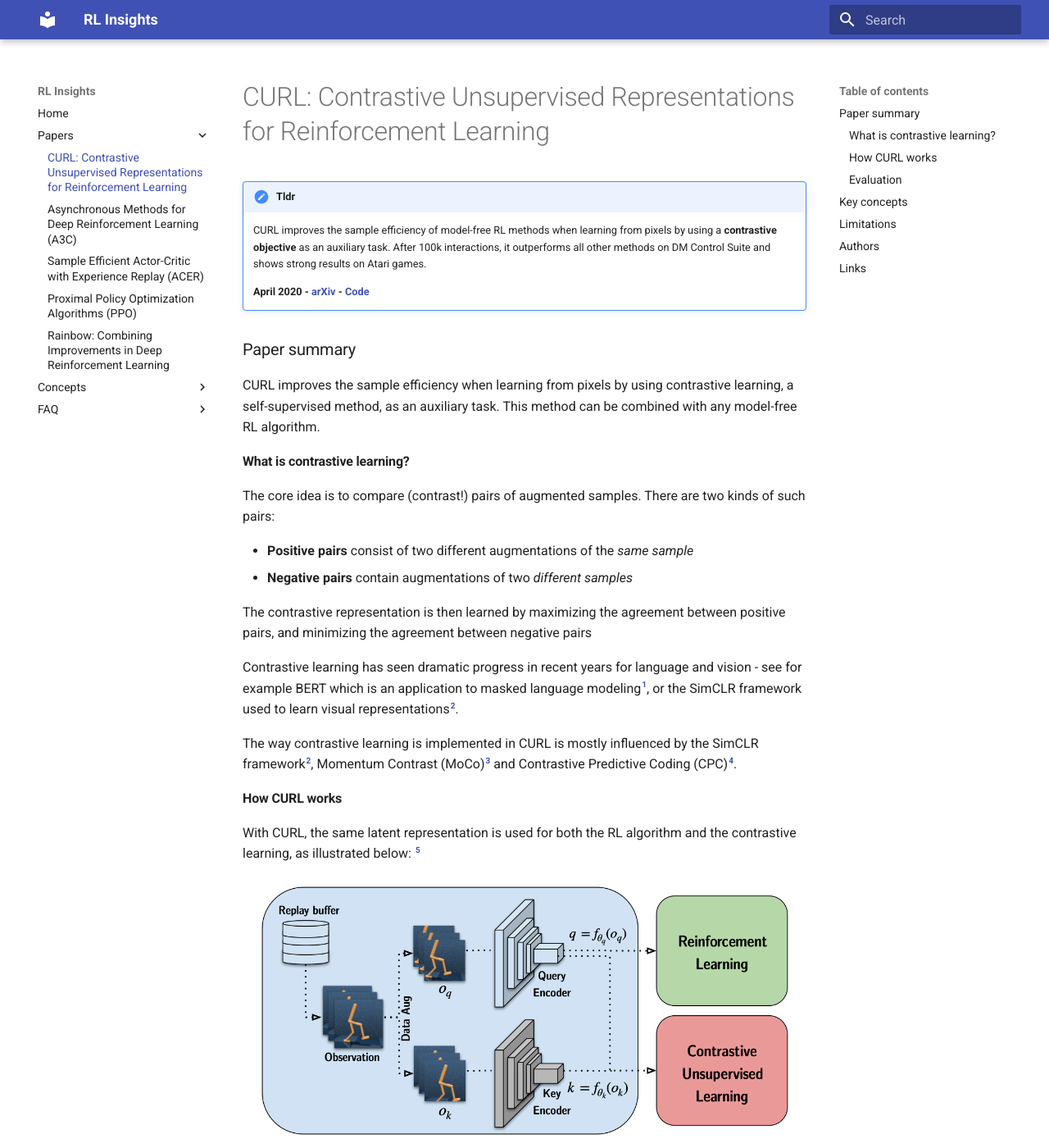
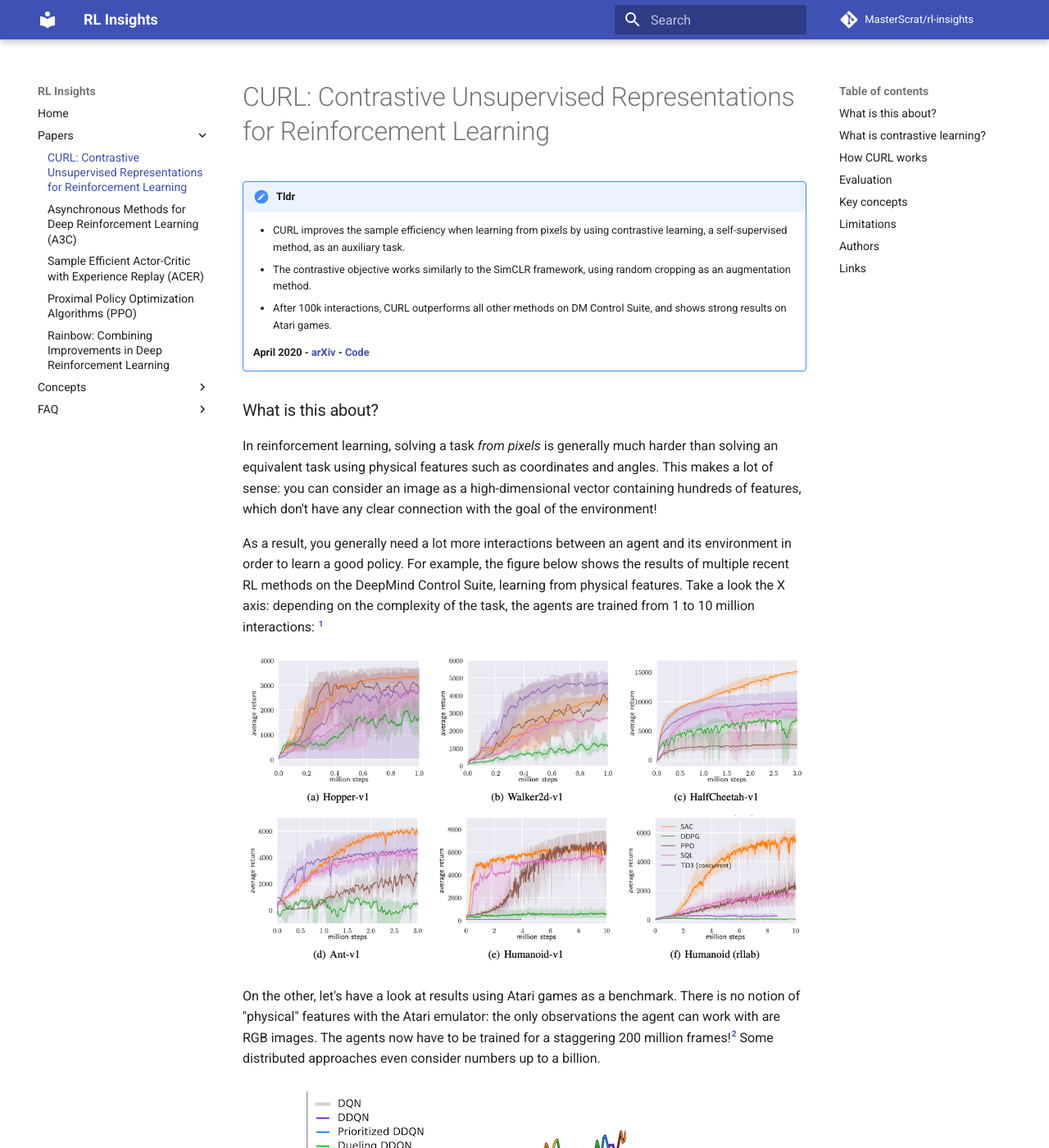
Before and after one commit to MasterScrat/rl-insights, an MkDocs documentation site: the page built from docs/curl.md, in a window 1280 px wide and 1400 px high. Shown: the whole window at 82% size. Built offline with MkDocs 1.6.1 and Material for MkDocs 9.7.7, drawn with Linux system fonts in a browser that asks for light colours; comment, search, counter and statistics services are not loaded; some of the changed text lies outside the part shown.

Commit message:
Updating curl

```diff
--- a/docs/curl.md
+++ b/docs/curl.md
@@ -2,55 +2,69 @@
 
 
 !!! tldr
-    CURL improves the sample efficiency of model-free RL methods when learning from pixels by using a **contrastive objective** as an auxiliary task.
-    After 100k interactions, it outperforms all other methods on DM Control Suite and shows strong results on Atari games.
+    - CURL improves the sample efficiency when learning from pixels by using contrastive learning, a self-supervised method, as an auxiliary task.
+    - The contrastive objective works similarly to the SimCLR framework, using random cropping as an augmentation method.
+    - After 100k interactions, CURL outperforms all other methods on DM Control Suite, and shows strong results on Atari games.
 
     **April 2020 - [arXiv](https://arxiv.org/abs/2004.04136) - [Code](https://github.com/MishaLaskin/curl)**
 
 
-### Paper summary
-CURL improves the sample efficiency when learning from pixels by using contrastive learning, a self-supervised method, as an auxiliary task.
-This method can be combined with any model-free RL algorithm.
+### What is this about?
+In reinforcement learning, solving a task *from pixels* is generally much harder than solving an equivalent task using physical features such as coordinates and angles. This makes a lot of sense: you can consider an image as a high-dimensional vector containing hundreds of features, which don't have any clear connection with the goal of the environment!
 
-#### What is contrastive learning?
-The core idea is to compare (contrast!) pairs of augmented samples. There are two kinds of such pairs:
+As a result, you generally need a lot more interactions between an agent and its environment in order to learn a good policy. For example, the figure below shows the results of multiple recent RL methods on the DeepMind Control Suite, learning from physical features. Take a look the X axis: depending on the complexity of the task, the agents are trained from 1 to 10 million interactions: [^sac]
+
+![SAC benchmarks](img/curl_sac.png)
+
+On the other, let's have a look at results using Atari games as a benchmark. There is no notion of "physical" features with the Atari emulator: the only observations the agent can work with are RGB images. The agents now have to be trained for a staggering 200 million frames![^rainbow] Some distributed approaches even consider numbers up to a billion.
+
+![Rainbow benchmarks](img/curl_rainbow.png)
+
+This low sample-efficiency is clearly a problem. Not only does it mean the experiment turn-around time is excessive, it also means that there can be little hope of bringing such methods to real-world problems. Can you imagine having to collect billions of real-world interactions?
+
+The paper we are considering takes a stab at this problem by bringing recent advances from vision and NLP to reinforcement learning. Contrastive learning takes advantage of data augmentation to learn more efficiently. CURL shows that it can be very useful in the context of RL to learn a good latent representation faster.
+
+### What is contrastive learning?
+The core idea is to compare (contrast!) pairs of augmented samples. We consider two kinds of such pairs:
 
 - **Positive pairs** consist of two different augmentations of the *same sample*
 - **Negative pairs** contain augmentations of two *different samples*
 
-The contrastive representation is then learned by maximizing the agreement between positive pairs, and minimizing the agreement between negative pairs
+For each sample, we create a set of positive and negative pairs. The contrastive representation is then learned by maximizing the agreement between positive pairs, and minimizing the agreement between negative pairs
 
-Contrastive learning has seen dramatic progress in recent years for language and vision - see for example BERT which is an application to masked language modeling[^bert], or the SimCLR framework used to learn visual representations[^simclr].
+Contrastive learning has seen dramatic progress in recent years for language and vision. See for example BERT, an application to masked language modeling[^bert], or the SimCLR framework, used to learn visual representations[^simclr].
 
 The way contrastive learning is implemented in CURL is mostly influenced by the SimCLR framework[^simclr], Momentum Contrast (MoCo)[^moco] and Contrastive Predictive Coding (CPC)[^cpc].
 
-#### How CURL works
+### How CURL works
 With CURL, the same latent representation is used for both the RL algorithm and the contrastive learning, as illustrated below: [^paper-screenshot]
 
 ![CURL diagram](img/curl_diagram.png)
 
-CURL exclusively uses random crops to augment the observations.
+CURL uses random crops to augment the observations.
 Since most RL methods use frame-stacking, each observation is effectively a "stack" of sequential images. CURL preserves their temporal structure by applying the same augmentation to each frame in the stack.
 
 The illustration below gives an example of a positive pair: the same observation is augmented in two different ways. The representation will be changed in a way that maximizes their agreement. [^paper-screenshot]
 
 ![cropping augmentation](img/curl_augment.png)
 
-#### Evaluation
+### Evaluation
 Using a contrastive objective as an auxiliary task significantly improves the performance of the underlying RL algorithm.
 The performance is evaluated in two settings:
 
 - with [SAC](sac.md) on DeepMind Control Suite (continuous control)
 - with data-efficient [Rainbow DQN](rainbow.md) on Atari games (discrete control).
 
-In both cases, the performance is evaluated after 100k iterations, as the goal is to evaluate sample efficiency rather than asymptotic performance.
+In both cases, the performance is evaluated after 100k interactions, as the goal is to evaluate sample efficiency rather than asymptotic performance.
 
 Results are remarkable on DeepMind Control Suite : [^paper-screenshot]
 ![dmcs](img/curl_dmc.png)
 (The last column, *State SAC*, uses physical states and is used as an "oracle" upper-bound.)
 
-Results are very good on Atari games: [^paper-screenshot]
+Results are very good on Atari games. This is again after 100k interactions: [^paper-screenshot]
 ![atari](img/curl_atari.png)
+
+How can this difference in performance be explained? One idea explored in the appendix is that in some environments, there is simply not enough information to fully recover the state when looking only at the pixel data: the problem becomes **partially observable**.
 
 ### Key concepts
 "Building blocks" involved in this work:
@@ -75,6 +89,8 @@ Results are very good on Atari games: [^paper-screenshot]
 - [Official project page](https://mishalaskin.github.io/curl/), a good short summary of the paper
 - [Twitter summary](https://twitter.com/Aravind7694/status/1248049713149906945) from first author
 
+[^sac]: [Soft Actor-Critic: Off-Policy Maximum Entropy Deep Reinforcement Learning with a Stochastic Actor](https://arxiv.org/abs/1801.01290)
+[^rainbow]: [Rainbow: Combining Improvements in Deep Reinforcement Learning](https://arxiv.org/abs/1710.02298)
 [^bert]: [BERT: Pre-training of Deep Bidirectional Transformers for Language Understanding](https://arxiv.org/abs/1810.04805)
 [^simclr]: [A Simple Framework for Contrastive Learning of Visual Representations](https://arxiv.org/abs/2002.05709) (SimCLR)
 [^moco]: [Momentum Contrast for Unsupervised Visual Representation Learning](https://arxiv.org/abs/1911.05722) (MoCo)
--- a/mkdocs.yml
+++ b/mkdocs.yml
@@ -1,4 +1,9 @@
 site_name: RL Insights
+repo_url: https://github.com/MasterScrat/rl-insights
+repo_name: MasterScrat/rl-insights
+edit_uri: edit/master/docs
+site_author: Florian LAURENT
+site_description: Reinforcement learning resources
 
 nav:
   - Home: index.md
@@ -39,3 +44,5 @@ markdown_extensions:
 
 extra_css:
   - 'stylesheets/extra.css'
+
+copyright: 'Copyright &copy; 2020 Florian Laurent'
```
Also changed, not shown: NOTES.md (+5 -0 lines), docs/img/curl_dmc.png, docs/img/curl_rainbow.png (added), docs/img/curl_sac.png (added).
